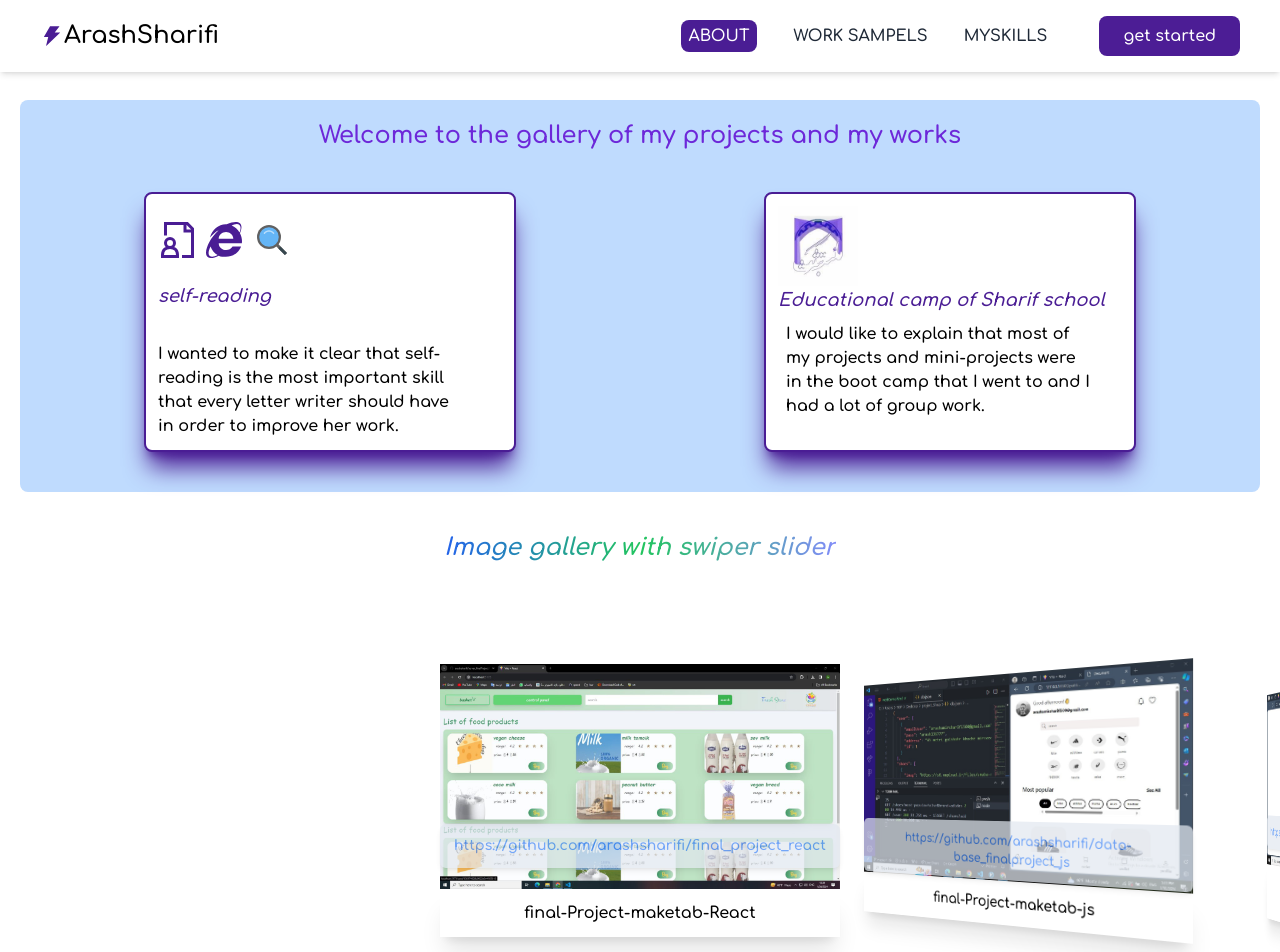
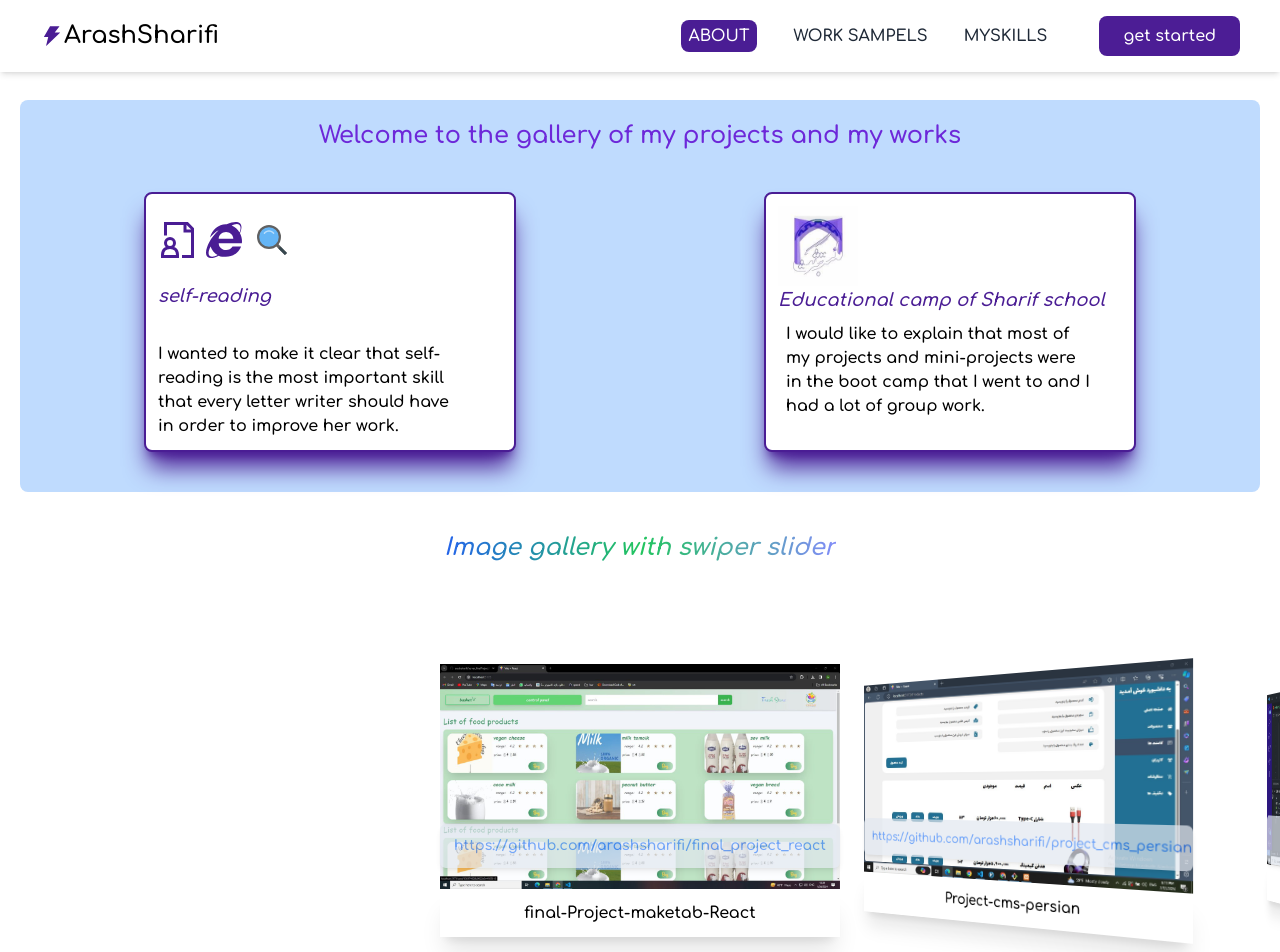
Before and after one commit to arashsharifi/About-Me, a React (Vite) app: page /WorkSample in a window 1280 px wide. Shown: the top 952 px of the page. Built offline with nearby package versions, Linux system fonts and the light colour scheme.

Commit message:
change data

```diff
--- a/src/Components/SwiperPag/SwiperPag.jsx
+++ b/src/Components/SwiperPag/SwiperPag.jsx
@@ -22,6 +22,7 @@ import pic8 from "../../../public/imagePro/9.jpg";
 import pic9 from "../../../public/imagePro/10.jpg";
 import pic10 from "../../../public/imagePro/11.jpg";
 import pic11 from "../../../public/imagePro/12.jpg";
+import pic12 from "../../../public/imagePro/13.jpg";
 
 const swiperDataProjects1 = [
   {
@@ -32,70 +33,76 @@ const swiperDataProjects1 = [
   },
   {
     id: 2,
+    img: pic12,
+    title: "Project-cms-persian",
+    herefAddress: "https://github.com/arashsharifi/project_cms_persian",
+  },
+  {
+    id: 3,
     img: pic1,
     title: "final-Project-maketab-js",
     herefAddress: "https://github.com/arashsharifi/data-base_finalproject_js",
   },
   {
-    id: 3,
+    id: 4,
     img: pic2,
     title: "mini-project_redux_yupformik_form validation",
     herefAddress:
       "https://github.com/arashsharifi/mini_project_redux_yupFormik_from",
   },
   {
-    id: 4,
+    id: 5,
     img: pic3,
     title: "Hamra weather conditions api",
     herefAddress:
       "https://github.com/arashsharifi/miniproject_weather-condition",
   },
   {
-    id: 5,
+    id: 6,
     img: pic4,
     title: "miniproject_Registrant number",
     herefAddress:
       "https://github.com/arashsharifi/miniproject_Registrant-number",
   },
   {
-    id: 6,
+    id: 7,
     img: pic5,
     title: "miniProject_productPage",
     herefAddress: "https://github.com/arashsharifi/miniproject_pageProduct",
   },
   {
-    id: 7,
+    id: 8,
     img: pic6,
     title: "miniproject_todolist_useReducer()",
     herefAddress:
       "https://github.com/arashsharifi/miniProject_todoListReducer-",
   },
   {
-    id: 8,
+    id: 9,
     img: pic7,
     title: "miniproject_React-noteList",
     herefAddress: "https://github.com/arashsharifi/miniproject_noteListReact",
   },
   {
-    id: 9,
+    id: 10,
     img: pic8,
     title: "miniproject_diamondTimer",
     herefAddress: "https://github.com/arashsharifi/miniProject_diamondTimer",
   },
   {
-    id: 10,
+    id: 11,
     img: pic9,
     title: "miniproject_galleryMovie",
     herefAddress: "https://github.com/arashsharifi/miniProject_galleryMovie",
   },
   {
-    id: 11,
+    id: 12,
     img: pic10,
     title: "miniproject_coffeeBar",
     herefAddress: "https://github.com/arashsharifi/miniProject_coffeeBar",
   },
   {
-    id: 12,
+    id: 13,
     img: pic11,
     title: "miniproject_todoListDummyData",
     herefAddress:
```
Also changed, not shown: public/imagePro/13.jpg (added).
